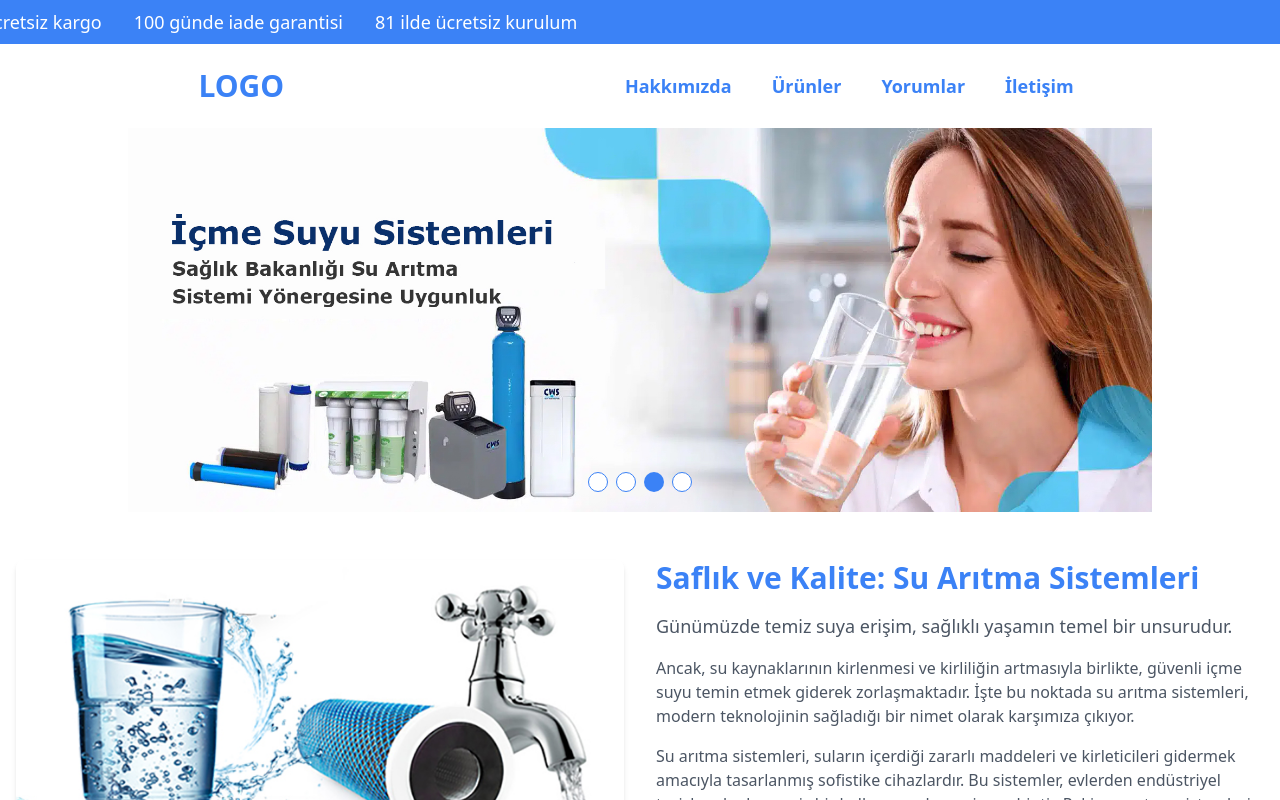
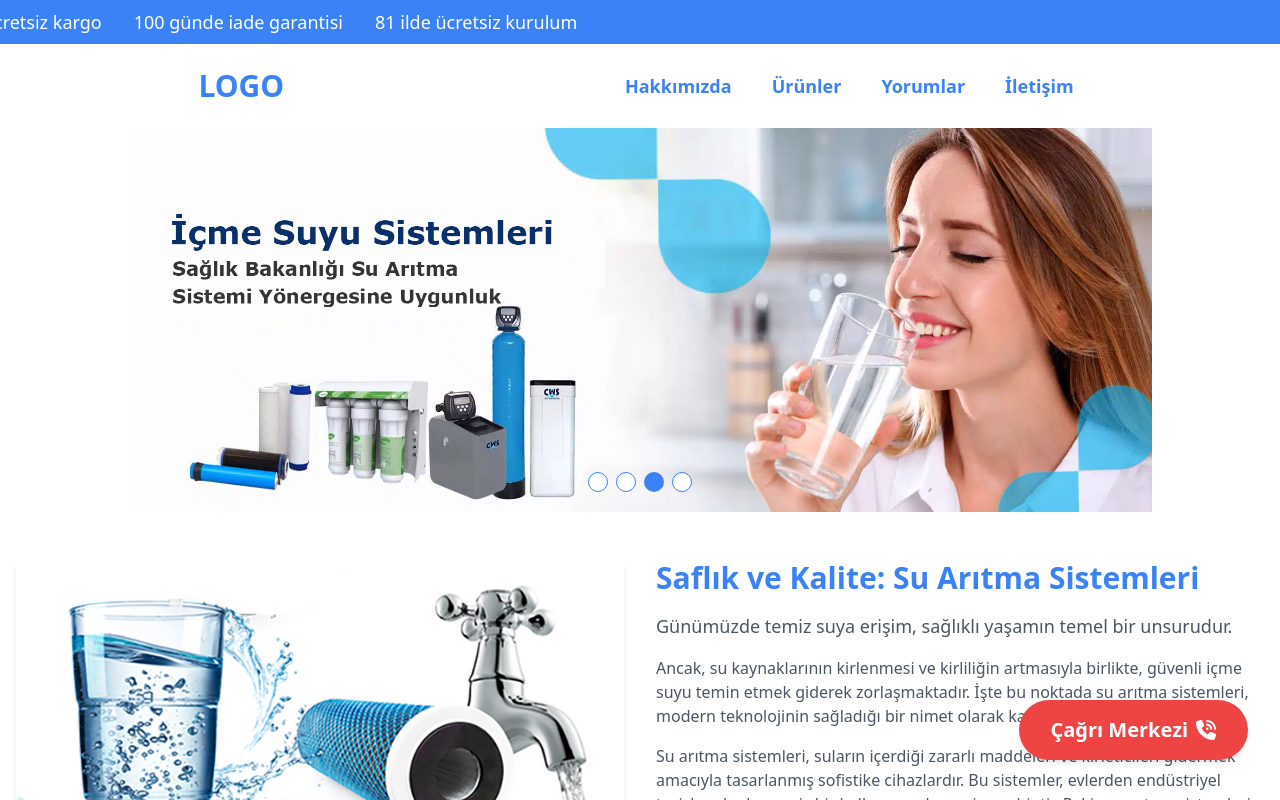
Before and after one commit to mucahitcetin/lgsuaritma, a React (Vite) app: page / in a window 1280 px wide. Shown: the top 800 px of the page. Built offline with nearby package versions, Linux system fonts and the light colour scheme.

Commit message:
button added

```diff
--- a/src/App.jsx
+++ b/src/App.jsx
@@ -4,11 +4,12 @@ import Home from "./pages/Home";
 import Footer from "./components/Footer";
 import Header from "./components/Header";
 import ScrollToTop from "./components/ScrollToTop";
+import ContactButton from "./components/ContactButton";
 
 const App = () => {
   return (
     <BrowserRouter>
-    <ScrollToTop />
+      <ScrollToTop />
       <div className="flex flex-col min-h-screen"> {/* Flex ve min-h-screen kullanıyoruz */}
         <Header />
         <main className="flex-grow"> {/* Ana içeriğin esnemesini sağlar */}
@@ -18,6 +19,7 @@ const App = () => {
         </main>
         <Footer />
       </div>
+      <ContactButton /> {/* İletişim butonu */}
     </BrowserRouter>
   );
 };
--- /dev/null
+++ b/src/components/ContactButton.jsx
@@ -0,0 +1,23 @@
+import React from 'react';
+import { FaPhoneVolume } from "react-icons/fa6";
+
+
+const ContactButton = () => {
+  const handlePhoneCall = () => {
+    window.location.href = 'tel:05061234567';
+  };
+
+  return (
+    <button
+      onClick={handlePhoneCall}
+      className="fixed bottom-10 md:right-8 right-6 bg-red-500 text-white md:text-xl md:py-4 md:px-8 py-3 px-6 rounded-full shadow-md hover:bg-red-600 transition flex items-center gap-2 font-bold hover:-translate-y-1"
+      style={{ zIndex: 1000 }}
+    >
+
+      Çağrı Merkezi
+      <FaPhoneVolume />
+    </button>
+  );
+};
+
+export default ContactButton;
```
